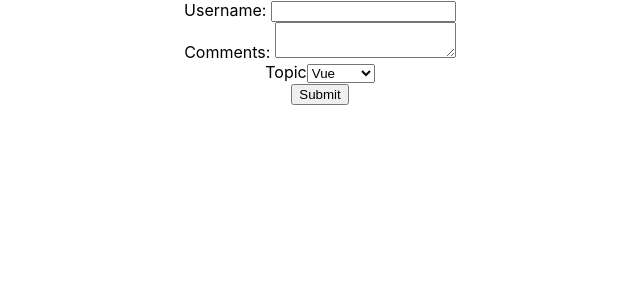
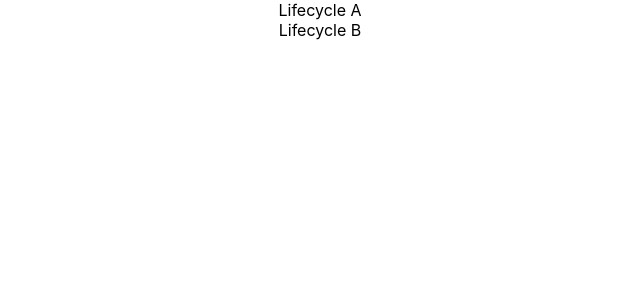
Before and after one commit to RayhanAdii/raw-learn-react, a React (Create React App) app in the folder hello-world/: page / in a window 1280 px wide. Shown: the top 300 px of the page, without its empty margins (320-960 px from the left). Built offline with nearby package versions, Linux system fonts and the light colour scheme.

Commit message:
learn Component Updating Lifecycle Method, file: LifecycleA, LifecycleB

```diff
--- a/hello-world/src/App.js
+++ b/hello-world/src/App.js
@@ -1,13 +1,18 @@
 import React, { Component } from 'react'
 import './App.css';
 import Form from './components/Form.js'
+import LifecycleA from './components/LifecycleA';
 
 class App extends Component {
   render() {
     return (
       <div className='App'>
-        {/* Habis belajar pengantar lifecycle method*/}
+
+        <LifecycleA/>
+
+        {/* Habis belajar pengantar lifecycle method
         <Form></Form>
+        */}
       </div>
     )
   }
--- /dev/null
+++ b/hello-world/src/components/LifecycleA.js
@@ -0,0 +1,59 @@
+import React, { Component } from 'react'
+import LifecycleB from './LifecycleB'
+
+class LifecycleA extends Component {
+
+    // 1st executed
+    constructor(props) {
+      super(props)
+
+      this.state = {
+         name : 'Rayhan'
+      }
+      console.log('LifecycleA constructor')
+    }
+
+    // 2nd executed
+    static getDerivedStateFromProps(props, state){
+        console.log('LifecycleA getDerivedStateFromProps')
+        return null
+    }
+
+    // Last Executed
+    componentDidMount(){
+        console.log('LifecycleA componentDidMount')
+    }
+
+
+    //3rd executed
+  render() {
+    console.log('LifecycleA render')
+
+    return (
+      <div>
+          <div>
+            Lifecycle A
+          </div>
+
+          {/*If using child component, see the end of file */}
+          <LifecycleB/>
+      </div>
+
+    )
+  }
+}
+
+export default LifecycleA
+
+/*
+Order of execution if using child component
+
+1. LifecycleA constructor
+2. LifecycleA getDerivedStateFromProps
+3. LifecycleA render
+4. LifecycleB constructor
+5. LifecycleB getDerivedStateFromProps
+6. LifecycleB render
+7. LifecycleB componentDidMount
+8. LifecycleA componentDidMount
+*/
--- /dev/null
+++ b/hello-world/src/components/LifecycleB.js
@@ -0,0 +1,39 @@
+import React, { Component } from 'react'
+
+class LifecycleB extends Component {
+
+    // 1st executed
+    constructor(props) {
+      super(props)
+
+      this.state = {
+         name : 'Rayhan'
+      }
+      console.log('LifecycleB constructor')
+    }
+
+    // 2nd executed
+    static getDerivedStateFromProps(props, state){
+        console.log('LifecycleB getDerivedStateFromProps')
+        return null
+    }
+
+    // Last Executed
+    componentDidMount(){
+        console.log('LifecycleB componentDidMount')
+    }
+
+
+    //3rd executed
+  render() {
+    console.log('LifecycleB render')
+
+    return (
+      <div>
+        Lifecycle B
+      </div>
+    )
+  }
+}
+
+export default LifecycleB
```
